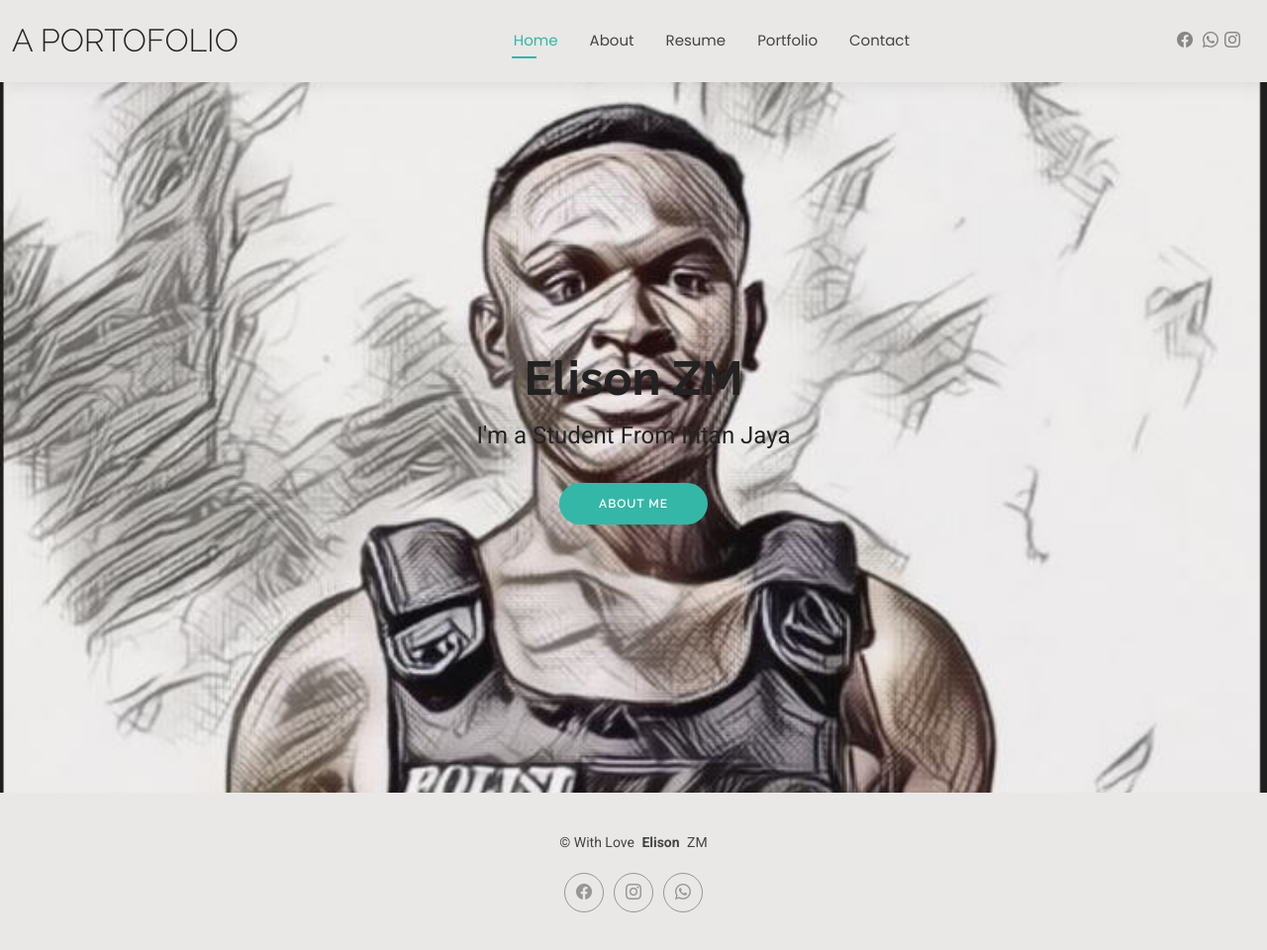
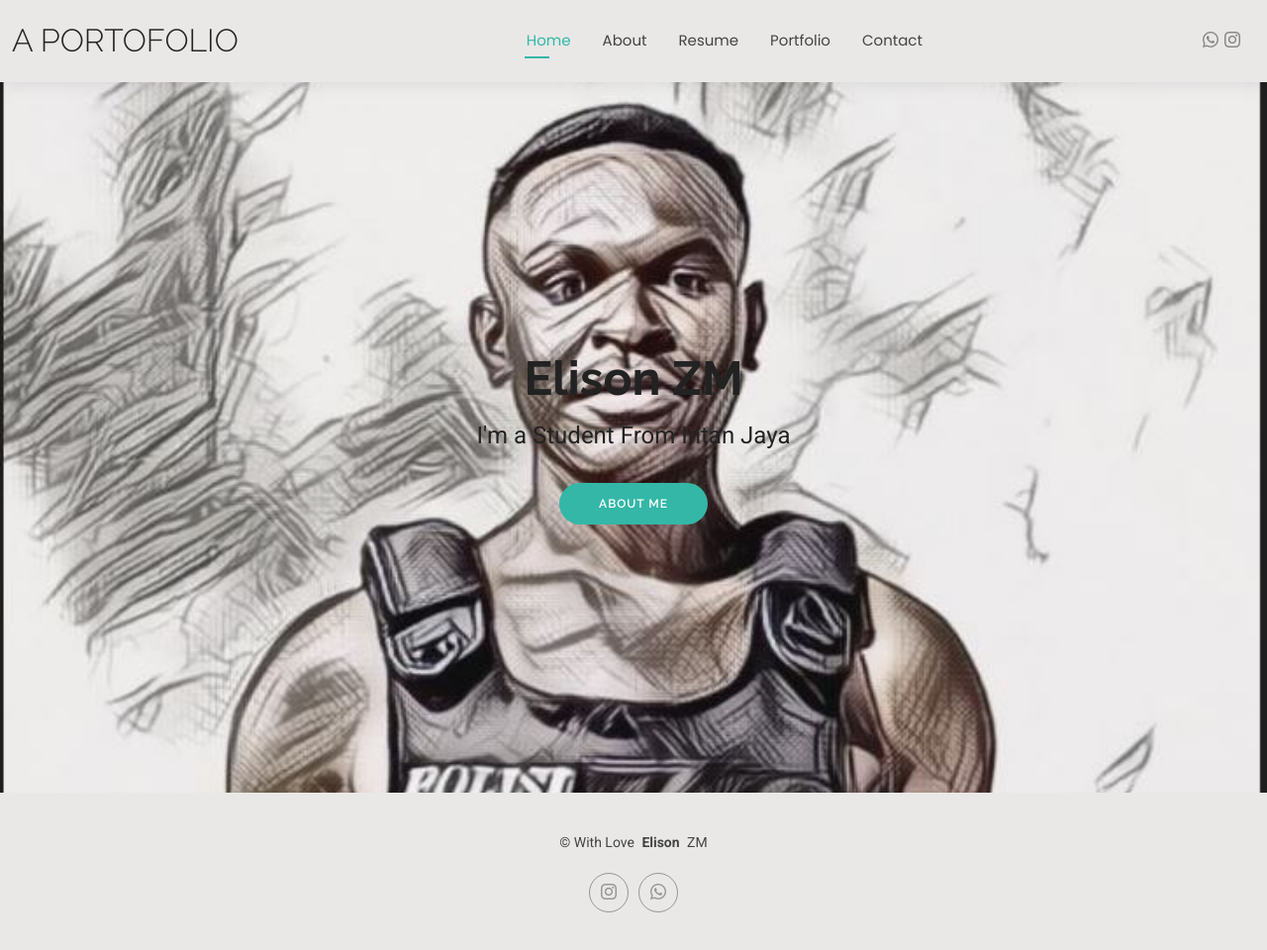
Before and after one commit to elisonM11/elisonM11, a plain HTML site: page index.html in a window 1280 px wide. Shown: the whole page at 99% size. Drawn offline with Linux system fonts and the light colour scheme.

Commit message:
Update index.html

```diff
--- a/index.html
+++ b/index.html
@@ -59,7 +59,6 @@
       </nav>
 
       <div class="header-social-links">
-        <a href="#" class="facebook"><i class="bi bi-facebook"></i></a>
         <a href="https://wa.me/+6282267867842" class="whatsapp-link">
           <i class="bi bi-whatsapp"></i>
         <a href="#" class="instagram"><i class="bi bi-instagram"></i></a>
@@ -99,8 +98,6 @@
           <p>© <span>With Love</span> <strong class="px-1 sitename">Elison</strong> <span>ZM<br></span></p>
         </div>
       <div class="social-links d-flex justify-content-center">
-        <a href="https://www.facebook.com/emerlison M" target="_blank" class="facebook-link">
-          <i class="bi bi-facebook"></i>
       <a href="https://www.instagram.com" class="instagram-link"><i class="bi bi-instagram"></i></a>
         <a href="https://wa.me/+6282267867842" class="whatsapp-link">
           <i class="bi bi-whatsapp"></i>
```
